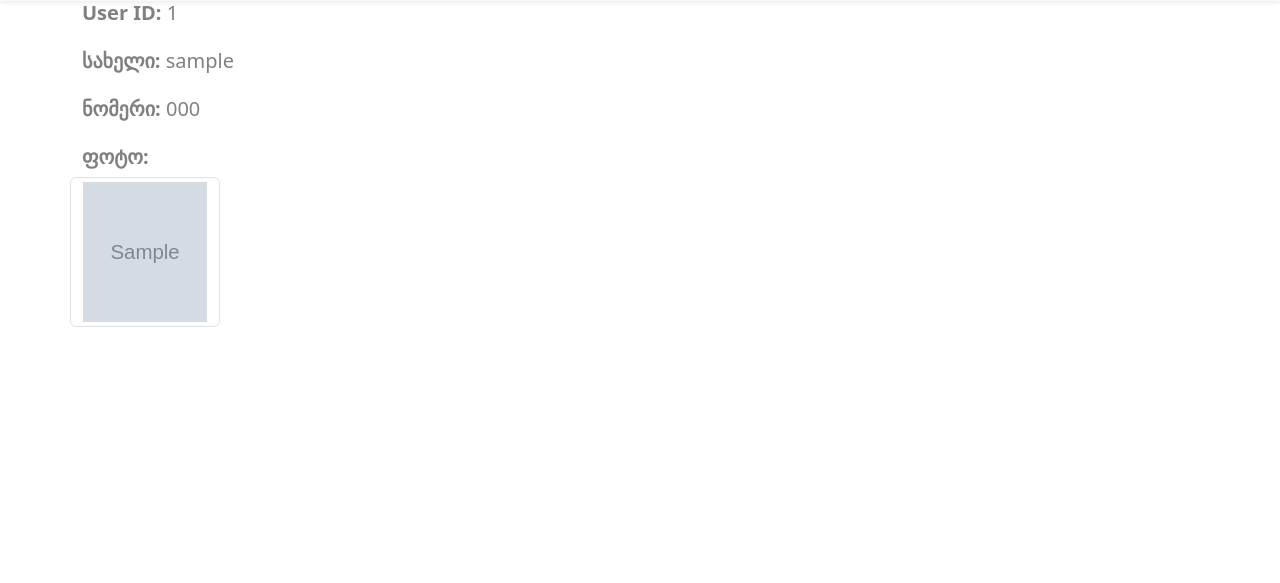
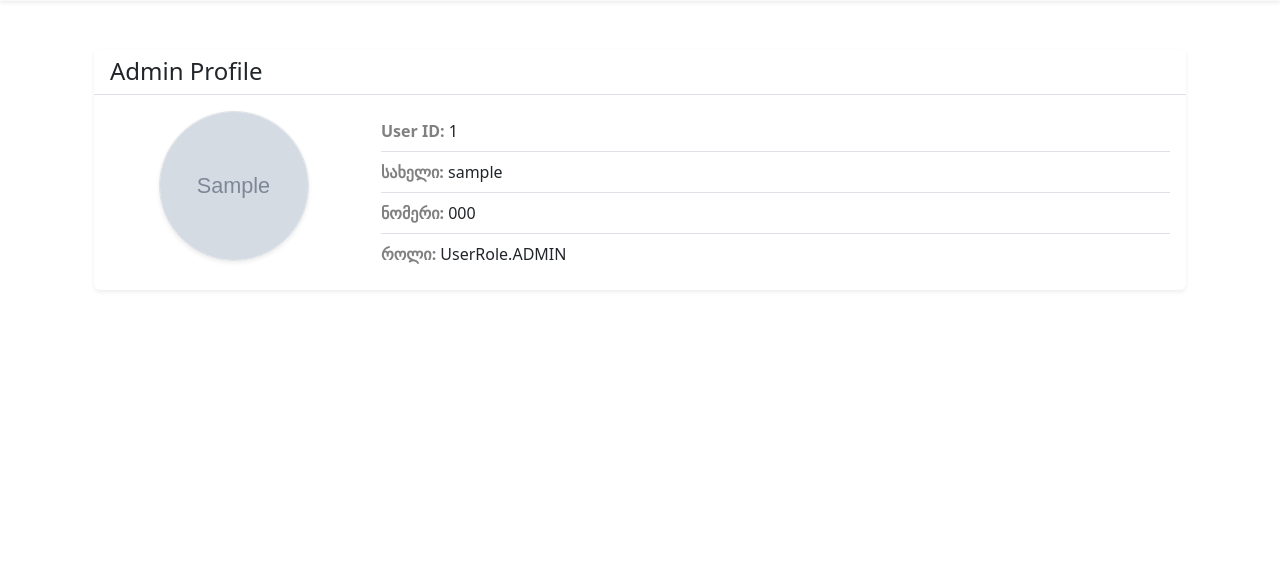
Before and after one commit to davitshengelia2407/First_Flask, a Flask app: page /profile/1 in a window 1280 px wide. Shown: the part 103-686 px from the top of the page. Run offline with Flask 3, Linux system fonts and the light colour scheme; a user stored in the database is signed in; tables that the repository leaves empty hold one stand-in row (values such as "Sample post"); grey boxes marked "Sample" are stand-in pictures; parts of the project's set-up code (start-up, migrations or seed data) failed here and were passed over.

Commit message:
refactor: see profile by id

```diff
--- a/templates/profile.html
+++ b/templates/profile.html
@@ -1,26 +1,48 @@
 {% extends "base.html" %}
 
-{% block title %} Profile {% endblock %}
+{% block title %}Profile{% endblock %}
 
 {% block content %}
-{% if user.is_authenticated and user.is_admin %}
-<main>
-    <div class="user-container">
-        <div class="mb-3 row">
-            <h5><strong>User ID:</strong> {{ user.id }}</h5>
+{% if current_user.is_authenticated and current_user.is_admin %}
+<main class="container py-5">
+    <div class="card shadow-sm border-0">
+        <div class="card-header bg-white border-bottom">
+            <h4 class="mb-0">
+                {% if user.role.name == 'ADMIN' %}
+                Admin Profile
+                {% else %}
+                User Profile
+                {% endif %}
+            </h4>
         </div>
-        <div class="mb-3 row">
-            <h5><strong>სახელი:</strong> {{ user.username }}</h5>
-        </div>
-        <div class="mb-3 row">
-            <h5><strong>ნომერი:</strong> {{ user.mobile_number }}</h5>
-        </div>
-        <div class="mb-3 row">
-            <h5 class="d-inline"><strong>ფოტო:</strong></h5>
-            <img src="{{ user.image }}"
-                 alt="Პროფილის ფოტო"
-                 class="img-thumbnail mb-3"
-                 style="width: 150px; height: 150px; object-fit: cover;">
+
+
+        <div class="card-body row g-4">
+            <!-- Profile Image -->
+            <div class="col-md-3 text-center">
+                <img src="{{ user.image }}"
+                     alt="Პროფილის ფოტო"
+                     class="img-fluid rounded-circle shadow-sm border"
+                     style="width: 150px; height: 150px; object-fit: cover;">
+            </div>
+
+            <!-- Profile Details -->
+            <div class="col-md-9">
+                <ul class="list-group list-group-flush">
+                    <li class="list-group-item px-0">
+                        <strong>User ID:</strong> {{ user.id }}
+                    </li>
+                    <li class="list-group-item px-0">
+                        <strong>სახელი:</strong> {{ user.username }}
+                    </li>
+                    <li class="list-group-item px-0">
+                        <strong>ნომერი:</strong> {{ user.mobile_number }}
+                    </li>
+                    <li class="list-group-item px-0">
+                        <strong>როლი:</strong> {{ user.role }}
+                    </li>
+                </ul>
+            </div>
         </div>
     </div>
 </main>
```
